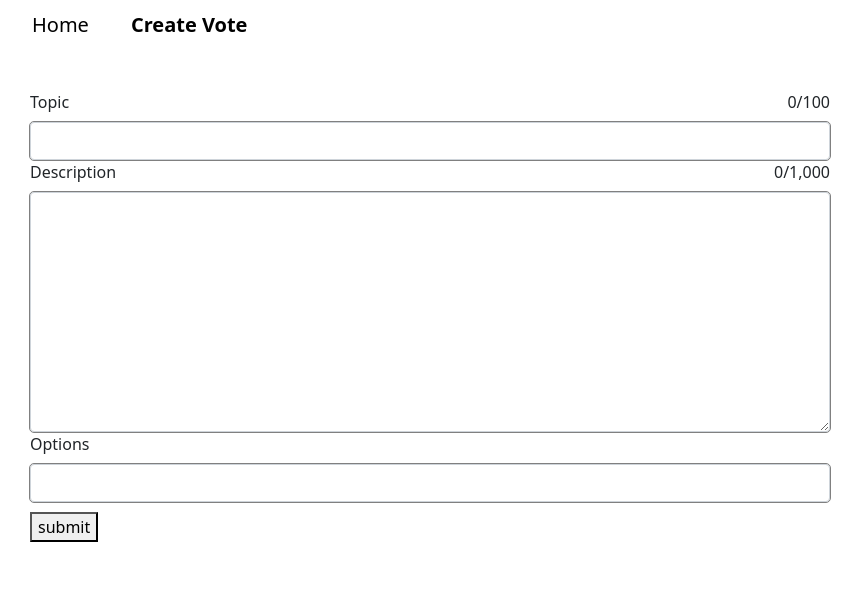
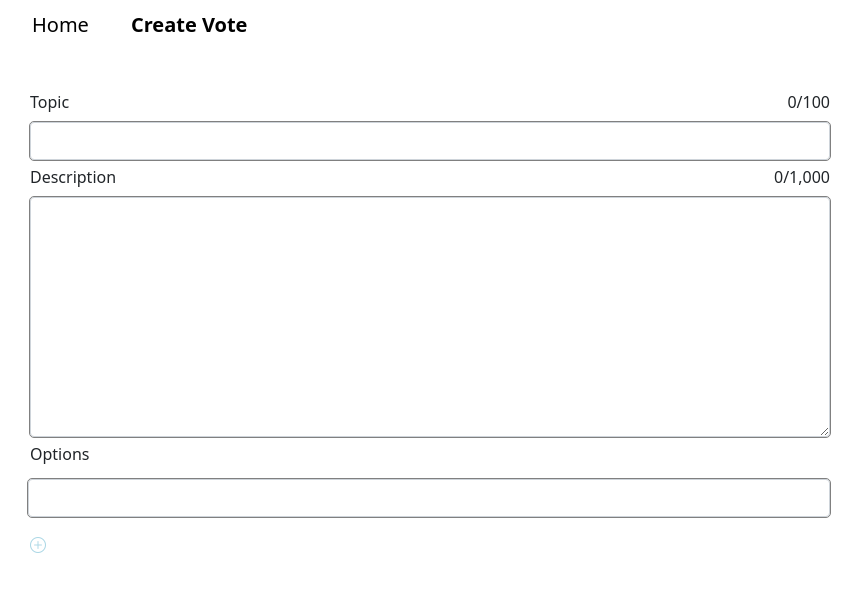
Before and after one commit to PAFFx/voting-app, an Angular app: page /create-vote in a window 1280 px wide. Shown: the top 592 px of the page, without its empty margins (0-867 px from the left). Built offline with nearby package versions, Linux system fonts and the light colour scheme.

Commit message:
add icon and create-option

```diff
--- a/package.json
+++ b/package.json
@@ -22,7 +22,9 @@
     "@angular/router": "^17.3.0",
     "@ng-bootstrap/ng-bootstrap": "^16.0.0",
     "bootstrap": "^5.3.3",
+    "bootstrap-icons": "^1.11.3",
     "mdb-angular-ui-kit": "^6.0.0",
+    "ng-bootstrap-icons": "^13.1.2-canary.1",
     "rxjs": "~7.8.0",
     "tslib": "^2.3.0",
     "zone.js": "~0.14.3"
--- a/src/app/app.component.html
+++ b/src/app/app.component.html
@@ -2,6 +2,7 @@
   <link rel="stylesheet" type="text/css" href="app.component.scss" />
   <link href="https://cdn.jsdelivr.net/npm/bootstrap@5.1.3/dist/css/bootstrap.min.css" rel="stylesheet"
     integrity="sha384-1BmE4kWBq78iYhFldvKuhfTAU6auU8tT94WrHftjDbrCEXSU1oBoqyl2QvZ6jIW3" crossorigin="anonymous" />
+  <link href="https://cdn.jsdelivr.net/npm/bootstrap-icons@1.6.0/font/bootstrap-icons.css" rel="stylesheet" />
 
   <nav-bar> </nav-bar>
 </head>
--- a/src/app/pages/create-vote/create-vote.component.html
+++ b/src/app/pages/create-vote/create-vote.component.html
@@ -22,11 +22,16 @@
 
     <div>
       <label for="form-label" class="form-label">Options</label>
-      <input type="text" class="form-control" id="topic-form" />
+
+      <ul>
+        <li *ngFor="let option of optionForms" class="no-bullets">
+          <input type="text" class="form-control" id="topic-form" />
+        </li>
+      </ul>
     </div>
 
     <div style="width: 100%; justify-content: start; margin-top: 10px">
-      <button class="submit-btn" type="submit">submit</button>
+      <i class="bi bi-plus-circle add-option" (click)="addOption()"></i>
     </div>
   </div>
 </body>
--- a/src/app/pages/create-vote/create-vote.component.scss
+++ b/src/app/pages/create-vote/create-vote.component.scss
@@ -15,6 +15,7 @@
 .form-control {
     // display: inline;
     outline: grey solid 1px;
+    margin-bottom: 5px;
 }
 
 .form-control.wide {
@@ -23,3 +24,17 @@
 
 .submit-btn {
 }
+
+i.add-option {
+    color: lightblue;
+}
+i:hover {
+    color: blue;
+}
+
+.no-bullets {
+    list-style-type: none;
+    padding: 0;
+    margin-left: -34px;
+    margin-top: 5px;
+}
--- a/src/app/pages/create-vote/create-vote.component.ts
+++ b/src/app/pages/create-vote/create-vote.component.ts
@@ -1,12 +1,20 @@
 import { Component } from '@angular/core'
+import { CommonModule } from '@angular/common'
 
 import { NavBar } from '../../components/nav-bar/nav-bar.component'
+import { BootstrapIcons, BootstrapIconsModule } from 'ng-bootstrap-icons'
 
 @Component({
   selector: 'create-vote',
   standalone: true,
   templateUrl: './create-vote.component.html',
   styleUrl: './create-vote.component.scss',
-  imports: [NavBar],
+  imports: [NavBar, CommonModule],
 })
-export class CreateVote { }
+export class CreateVote {
+  optionForms: string[] = ['']
+
+  addOption() {
+    this.optionForms.push('')
+  }
+}
```
Also changed, not shown: 1 other file (tests, documents, lock files or other folders).
